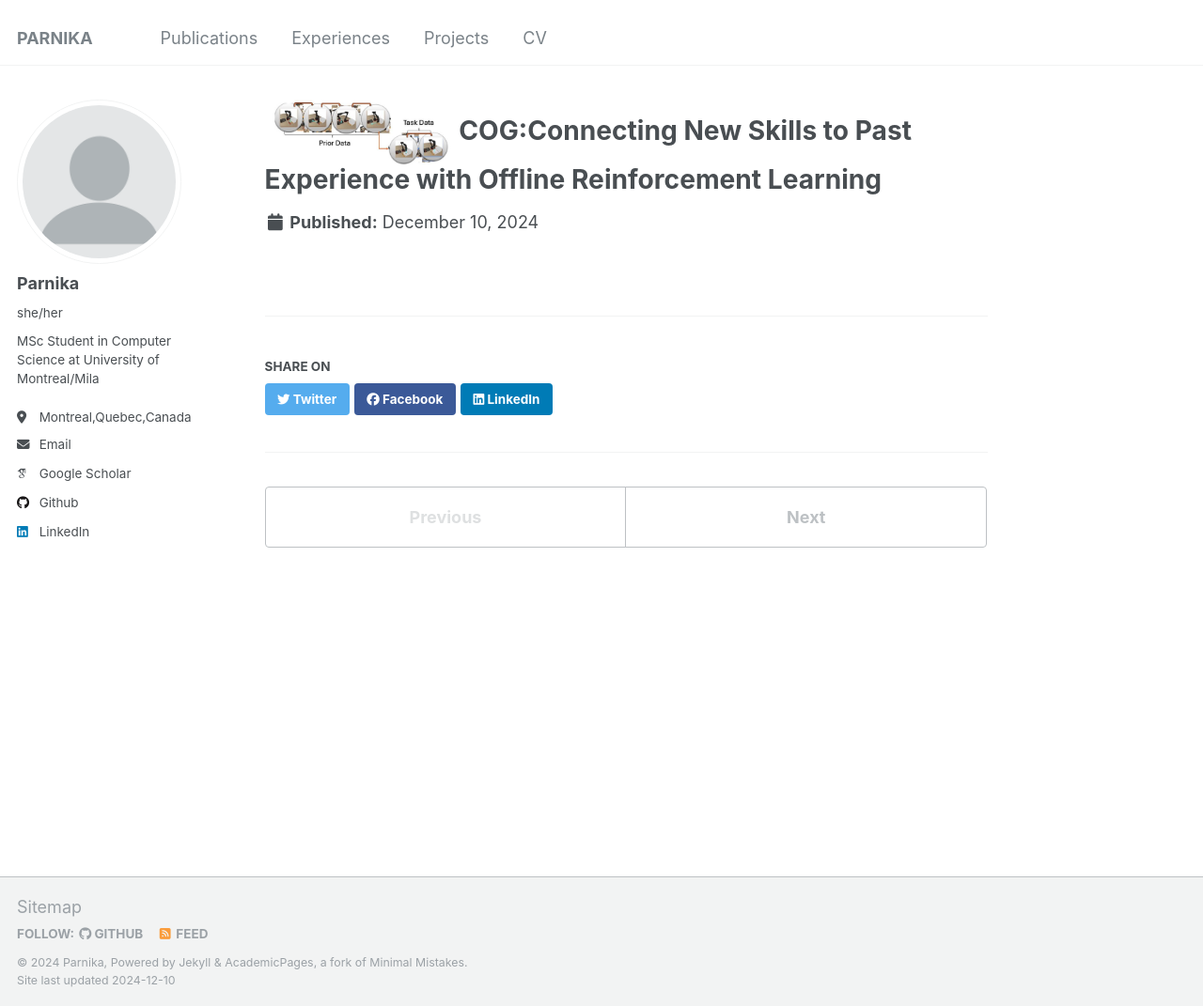
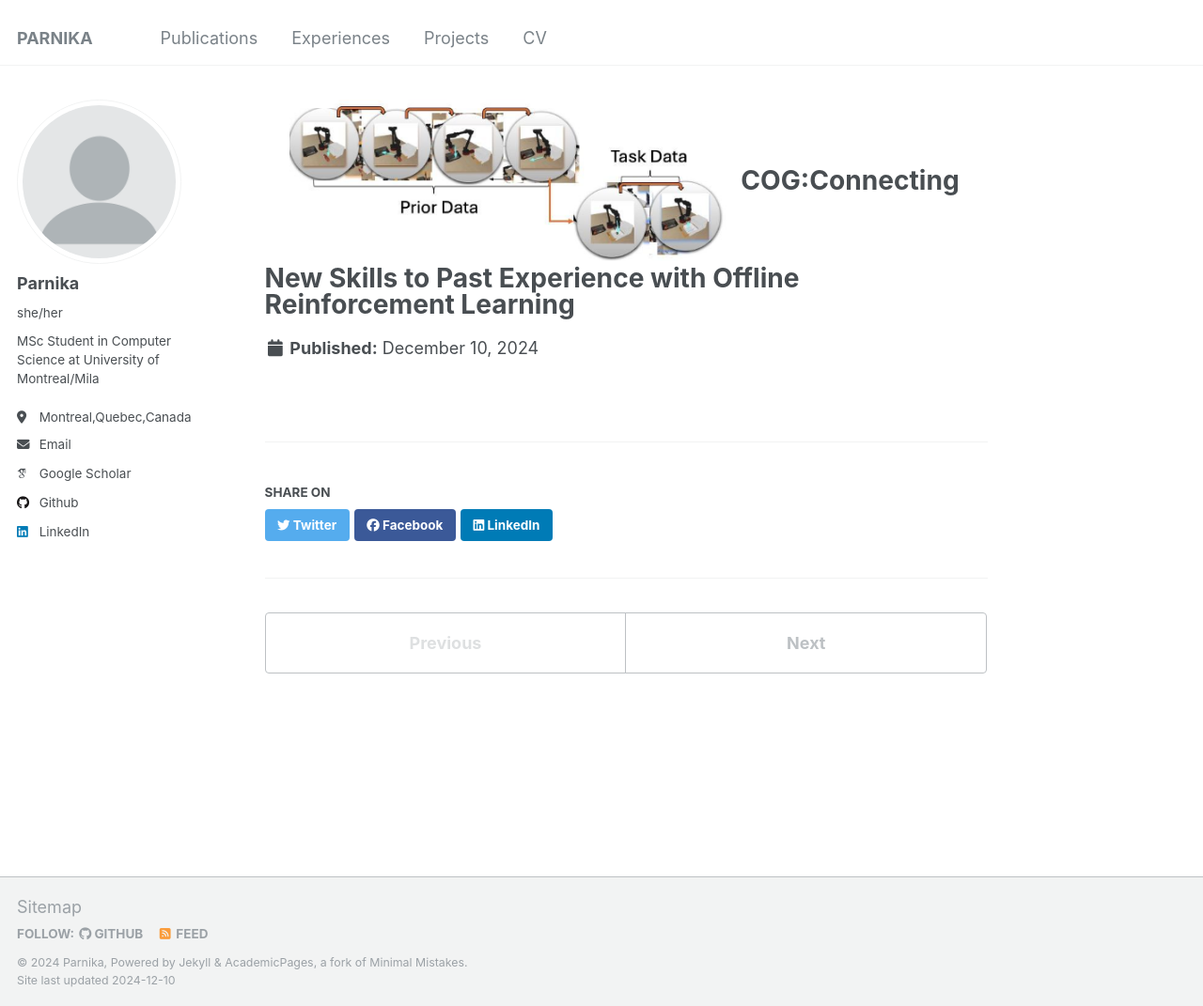
Before and after one commit to parnika31/parnika31.github.io, a Jekyll site: the page built from _portfolio/portfolio-1.md, in a window 1280 px wide and 1071 px high. Shown: the whole window at 94% size. Built offline with Jekyll 4.4.1, drawn with Linux system fonts in a browser that asks for light colours; some web fonts are replaced.

Commit message:
Update portfolio-1.md

```diff
--- a/_portfolio/portfolio-1.md
+++ b/_portfolio/portfolio-1.md
@@ -1,6 +1,5 @@
 ---
-title: <p><img src='/images/COG.png' height="200" width="200" > COG:Connecting New Skills to Past Experience with Offline Reinforcement Learning</p>
-excerpt: "Experiments on pick and place setup from [this](https://arxiv.org/pdf/2010.14500) paper.
-Implement and compare the performance of offline RL algorithm TD3+BC with CQL. Additionally, compare the performance of CQL leveraging pretrained resnet vs CNN"
+title: <p><img src='/images/COG.png' height="500" width="500"> COG:Connecting New Skills to Past Experience with Offline Reinforcement Learning </p>
+excerpt: "Implement offline RL algorithm TD3+BC and compare the performance with CQL. Additionally, compare the performance of CQL leveraging pretrained resnet vs CNN. Experiments are done on pick and place setup from [this](https://arxiv.org/pdf/2010.14500) paper."
 collection: portfolio
 ---
```
